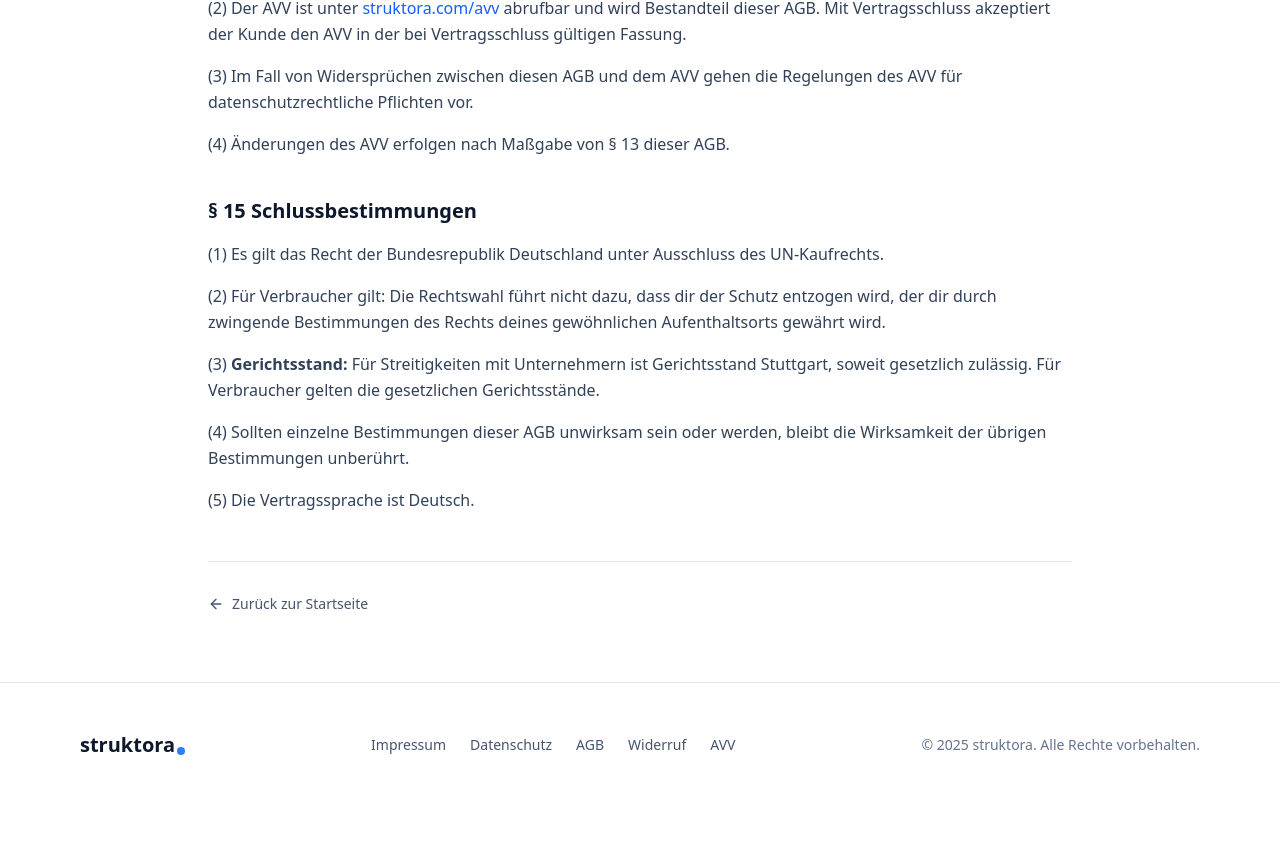
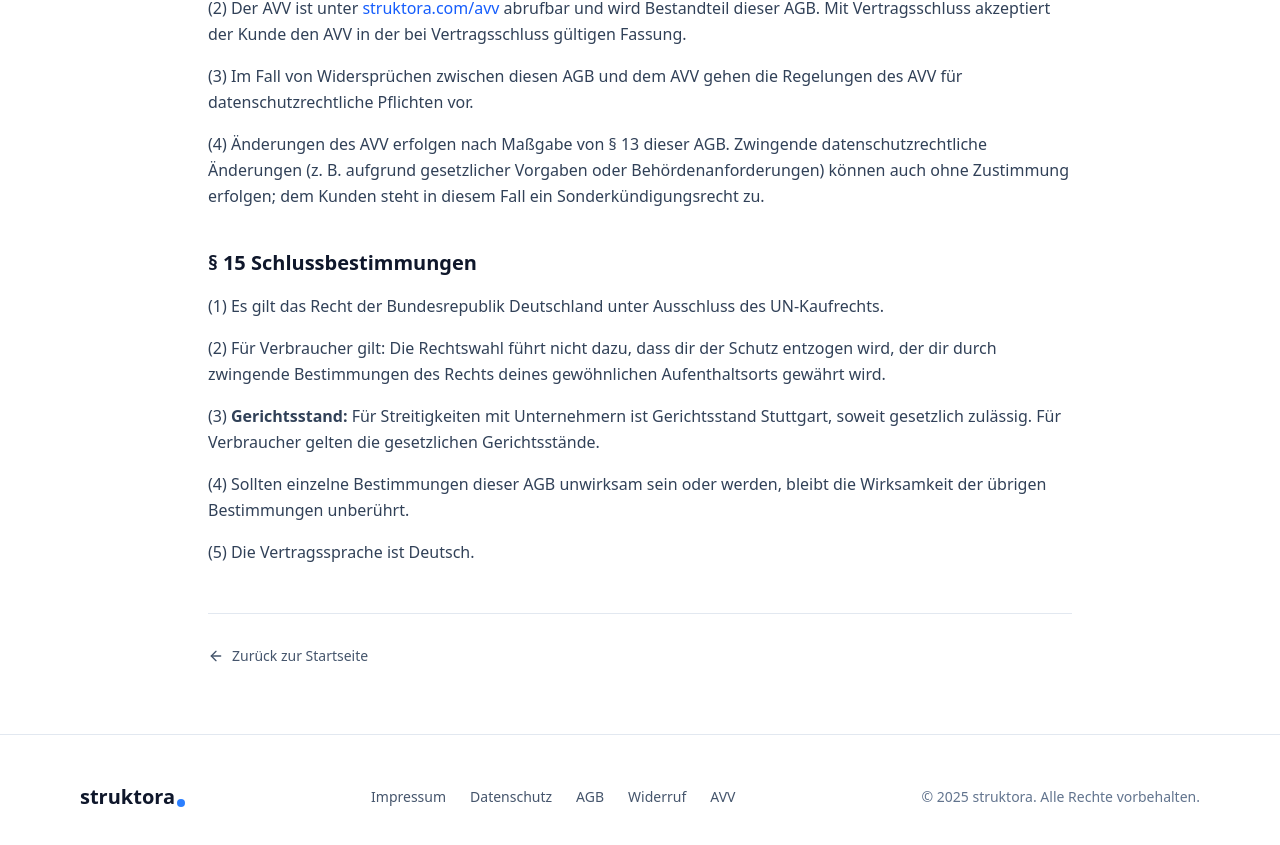
Before and after one commit to berndgalter-lab/struktora, a Next.js app: page /agb in a window 1280 px wide. Shown: the part 5095-5940 px from the top of the page. Before the commit the page ends 5902 px from the top, so only its background shows below. Built offline with nearby package versions, Linux system fonts and the light colour scheme.

Commit message:
update agb with more deepth

```diff
--- a/src/app/(marketing)/agb/page.tsx
+++ b/src/app/(marketing)/agb/page.tsx
@@ -403,6 +403,9 @@ export default function AGBPage() {
             </p>
             <p className="mt-4">
               (4) Änderungen des AVV erfolgen nach Maßgabe von § 13 dieser AGB.
+              Zwingende datenschutzrechtliche Änderungen (z. B. aufgrund gesetzlicher
+              Vorgaben oder Behördenanforderungen) können auch ohne Zustimmung erfolgen;
+              dem Kunden steht in diesem Fall ein Sonderkündigungsrecht zu.
             </p>
           </section>
 
```
